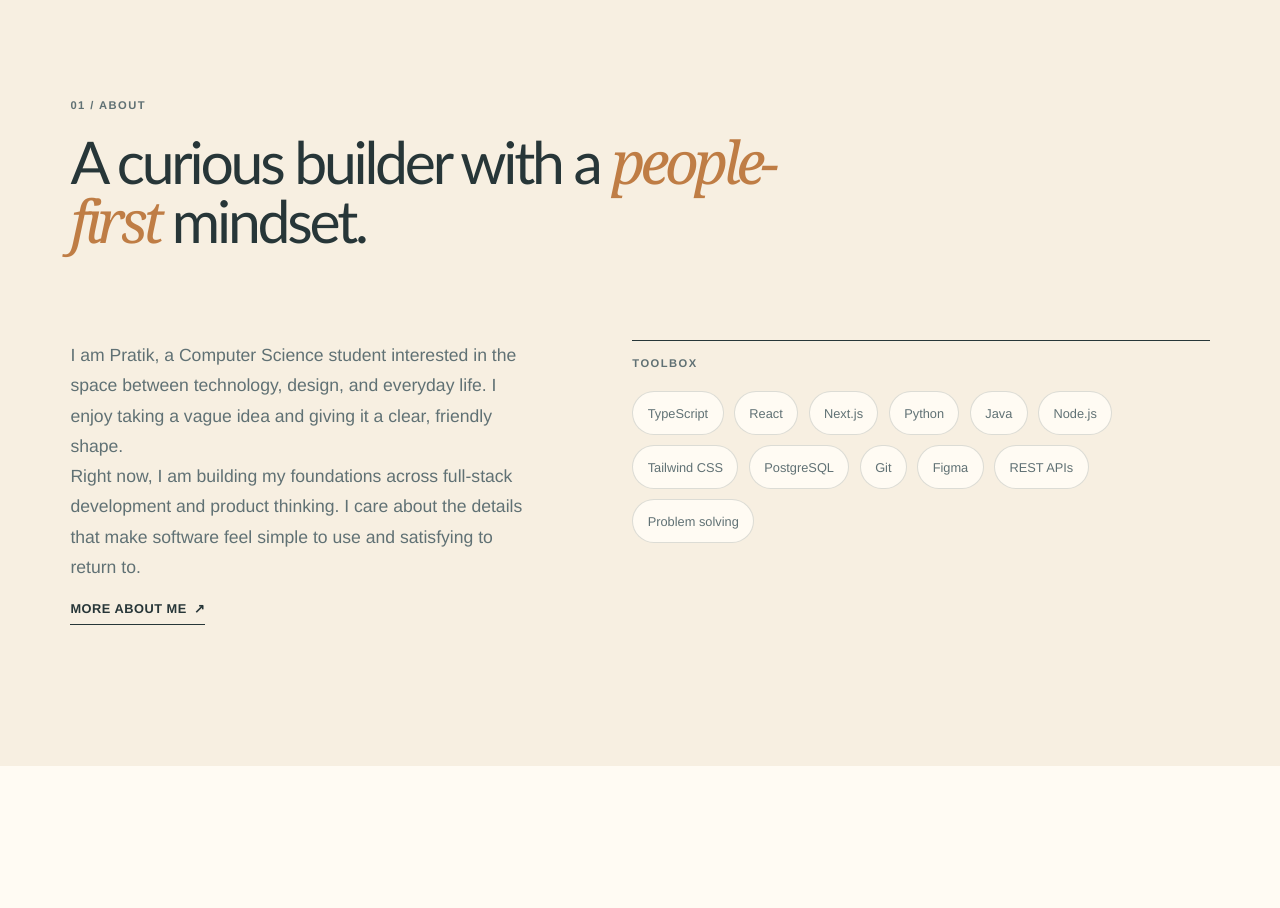
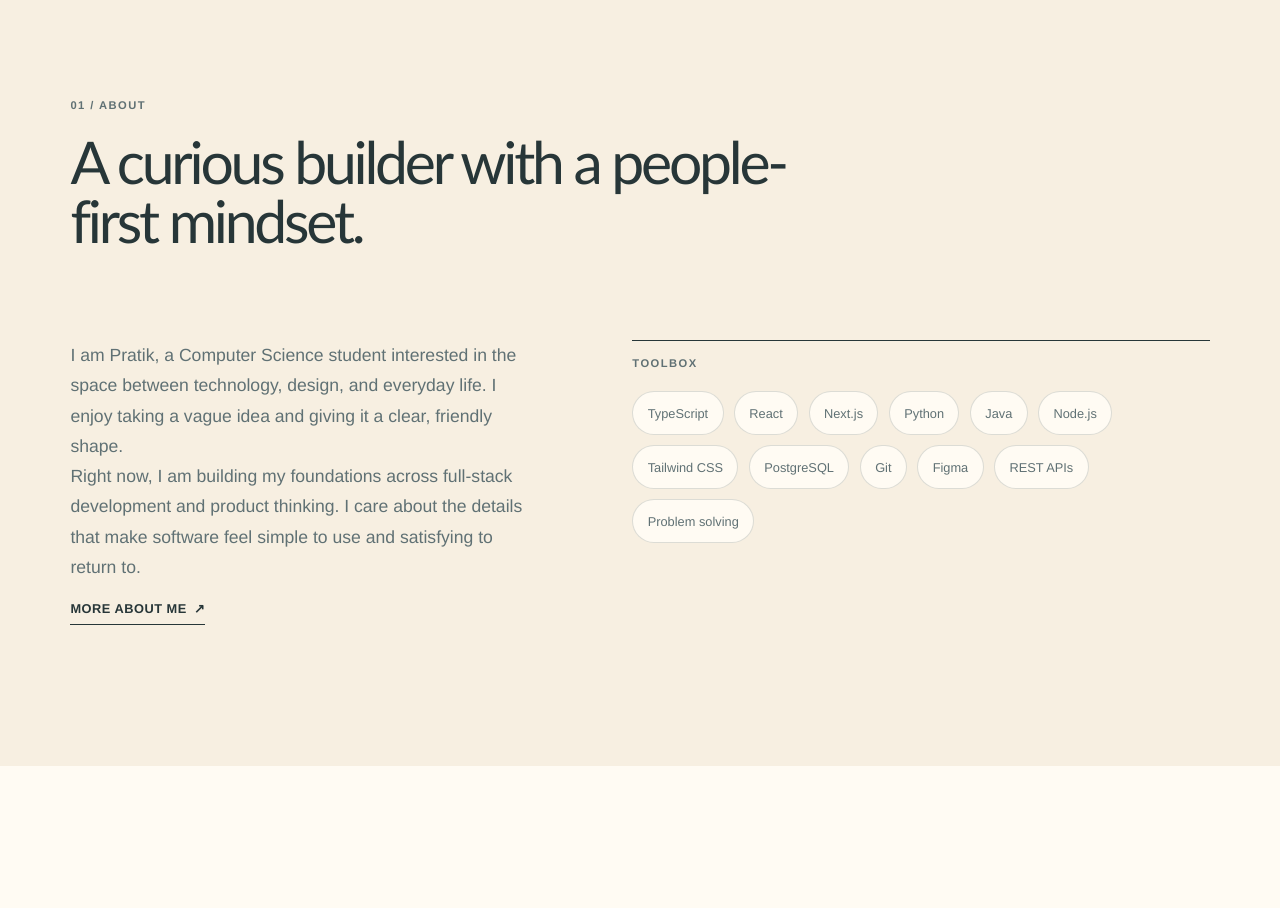
Before and after one commit to Pratik-Harani/portfolio-site, a Next.js app: page / in a window 1280 px wide. Shown: the part 860-1768 px from the top of the page. Built offline with nearby package versions, Linux system fonts and the light colour scheme.

Commit message:
Refactored data file & its calls

```diff
--- a/app/page.tsx
+++ b/app/page.tsx
@@ -1,7 +1,7 @@
 "use client";
 
 import { useEffect, useState } from "react";
-import { experience, hero, profile, projects, skills, socialLinks } from "./portfolio-data";
+import { aboutSection, experience, hero, profile, projects, skills, socialLinks } from "./portfolio-data";
 
 const sectionIds = ["about", "projects", "experience", "contact"];
 
@@ -112,7 +112,7 @@ export default function Home() {
             )}
             {hero.headline.afterHighlight && <span> {hero.headline.afterHighlight}</span>}
           </h1>
-          <p className="hero-intro">{profile.introduction}</p>
+          <p className="hero-intro">{hero.introduction}</p>
           <div className="hero-actions">
             <a className="button button-primary" href="#projects">See my work <span>↓</span></a>
             <a className="text-link" href={`mailto:${profile.email}`}>Let&apos;s talk <ArrowIcon /></a>
@@ -130,18 +130,18 @@ export default function Home() {
       <section className="section about-section" id="about">
         <div className="section-heading reveal">
           <p className="section-number">01 / ABOUT</p>
-          <h2>A curious builder with a <em>people-first</em> mindset.</h2>
+          <h2>{aboutSection.headline}</h2>
         </div>
         <div className="about-layout">
           <div className="about-copy reveal">
-            <p>{profile.about[0]}</p>
-            <p>{profile.about[1]}</p>
+            <p>{aboutSection.description[0]}</p>
+            <p>{aboutSection.description[1]}</p>
             <a className="text-link" href="#contact">More about me <ArrowIcon /></a>
           </div>
           <div className="skills-panel reveal">
             <p className="panel-label">Toolbox</p>
             <div className="skill-list">
-              {skills.map((skill) => <span key={skill}>{skill}</span>)}
+              {aboutSection.skills.map((skill) => <span key={skill}>{skill}</span>)}
             </div>
           </div>
         </div>
--- a/app/portfolio-data.ts
+++ b/app/portfolio-data.ts
@@ -6,12 +6,6 @@ export const profile = {
   email: "hello@johndoe.dev",
   location: "Based in London, UK",
   availability: "Open to new opportunities",
-  introduction:
-    "I am a second-year Computer Science student who enjoys creating calm, useful digital products and learning how good software comes together.",
-  about: [
-    "I am Pratik, a Computer Science student interested in the space between technology, design, and everyday life. I enjoy taking a vague idea and giving it a clear, friendly shape.",
-    "Right now, I am building my foundations across full-stack development and product thinking. I care about the details that make software feel simple to use and satisfying to return to.",
-  ],
 };
 
 export const hero = {
@@ -21,12 +15,18 @@ export const hero = {
     highlightedText: "Software Engineer",
     afterHighlight: "",
   },
+  introduction:
+    "I am a second-year Computer Science student who enjoys creating calm, useful digital products and learning how good software comes together.",
 };
 
-export const skills = [
+export const aboutSection = {
+  headline: ["A curious builder with a people-first mindset."],
+  description: ["I am Pratik, a Computer Science student interested in the space between technology, design, and everyday life. I enjoy taking a vague idea and giving it a clear, friendly shape.",
+    "Right now, I am building my foundations across full-stack development and product thinking. I care about the details that make software feel simple to use and satisfying to return to.",],
+  skills: [
   "TypeScript", "React", "Next.js", "Python", "Java", "Node.js", "Tailwind CSS",
-  "PostgreSQL", "Git", "Figma", "REST APIs", "Problem solving",
-];
+  "PostgreSQL", "Git", "Figma", "REST APIs", "Problem solving",],
+};
 
 export const projects = [
   {
```
